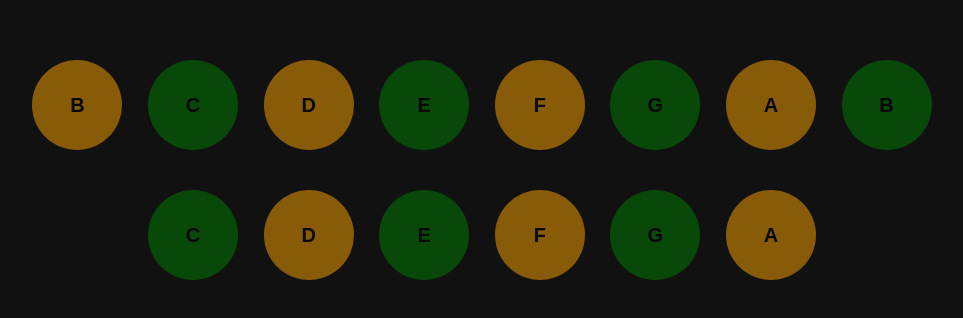
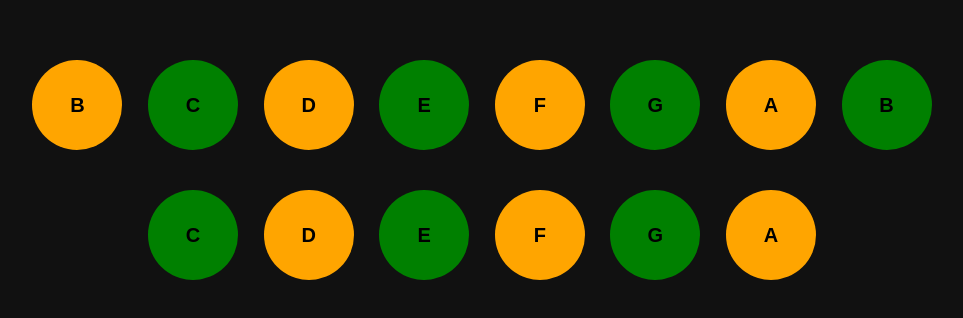
Before and after one commit to dharharhar/yunluodemo, a plain HTML site: page index.html in a window 1280 px wide. Shown: the part 230-548 px from the top of the page, without its empty margins (158-1121 px from the left). Drawn offline with Linux system fonts and the light colour scheme.

Commit message:
Update index.html

```diff
--- a/index.html
+++ b/index.html
@@ -38,7 +38,6 @@
     font-size: clamp(14px, 3vw, 20px);
     color: black;
     transition: transform 0.1s ease, box-shadow 0.1s ease;
-    background: grey;
   }
   /* Alternate orange & green per row */
   .row:nth-child(1) .circle:nth-child(odd),
@@ -53,33 +52,28 @@
     transform: scale(0.9);
     box-shadow: 0 0 10px white;
   }
-  /* Disabled state before load */
-  .circle.disabled {
-    cursor: not-allowed;
-    opacity: 0.5;
-  }
 </style>
 </head>
 <body>
 
 <div class="row">
-  <div class="circle disabled" data-sound="sound7">B</div>
-  <div class="circle disabled" data-sound="sound8">C</div>
-  <div class="circle disabled" data-sound="sound9">D</div>
-  <div class="circle disabled" data-sound="sound10">E</div>
-  <div class="circle disabled" data-sound="sound11">F</div>
-  <div class="circle disabled" data-sound="sound12">G</div>
-  <div class="circle disabled" data-sound="sound13">A</div>
-  <div class="circle disabled" data-sound="sound14">B</div>
+  <div class="circle" data-sound="sound7">B</div>
+  <div class="circle" data-sound="sound8">C</div>
+  <div class="circle" data-sound="sound9">D</div>
+  <div class="circle" data-sound="sound10">E</div>
+  <div class="circle" data-sound="sound11">F</div>
+  <div class="circle" data-sound="sound12">G</div>
+  <div class="circle" data-sound="sound13">A</div>
+  <div class="circle" data-sound="sound14">B</div>
 </div>
 
 <div class="row">
-  <div class="circle disabled" data-sound="sound1">C</div>
-  <div class="circle disabled" data-sound="sound2">D</div>
-  <div class="circle disabled" data-sound="sound3">E</div>
-  <div class="circle disabled" data-sound="sound4">F</div>
-  <div class="circle disabled" data-sound="sound5">G</div>
-  <div class="circle disabled" data-sound="sound6">A</div>
+  <div class="circle" data-sound="sound1">C</div>
+  <div class="circle" data-sound="sound2">D</div>
+  <div class="circle" data-sound="sound3">E</div>
+  <div class="circle" data-sound="sound4">F</div>
+  <div class="circle" data-sound="sound5">G</div>
+  <div class="circle" data-sound="sound6">A</div>
 </div>
 
 <script>
@@ -103,7 +97,7 @@
     ];
 
     const promises = soundFiles.map(async (soundId) => {
-      const buffer = await loadSound(`sounds/${soundId}.mp3`);
+      const buffer = await loadSound(`./sounds/${soundId}.mp3`);
       soundBuffers[soundId] = buffer;
     });
 
@@ -119,7 +113,6 @@
 
   function enableButtons() {
     document.querySelectorAll('.circle').forEach(circle => {
-      circle.classList.remove('disabled');
       circle.addEventListener('click', () => {
         if (!soundsLoaded) return;
         const soundId = circle.getAttribute('data-sound');
```
